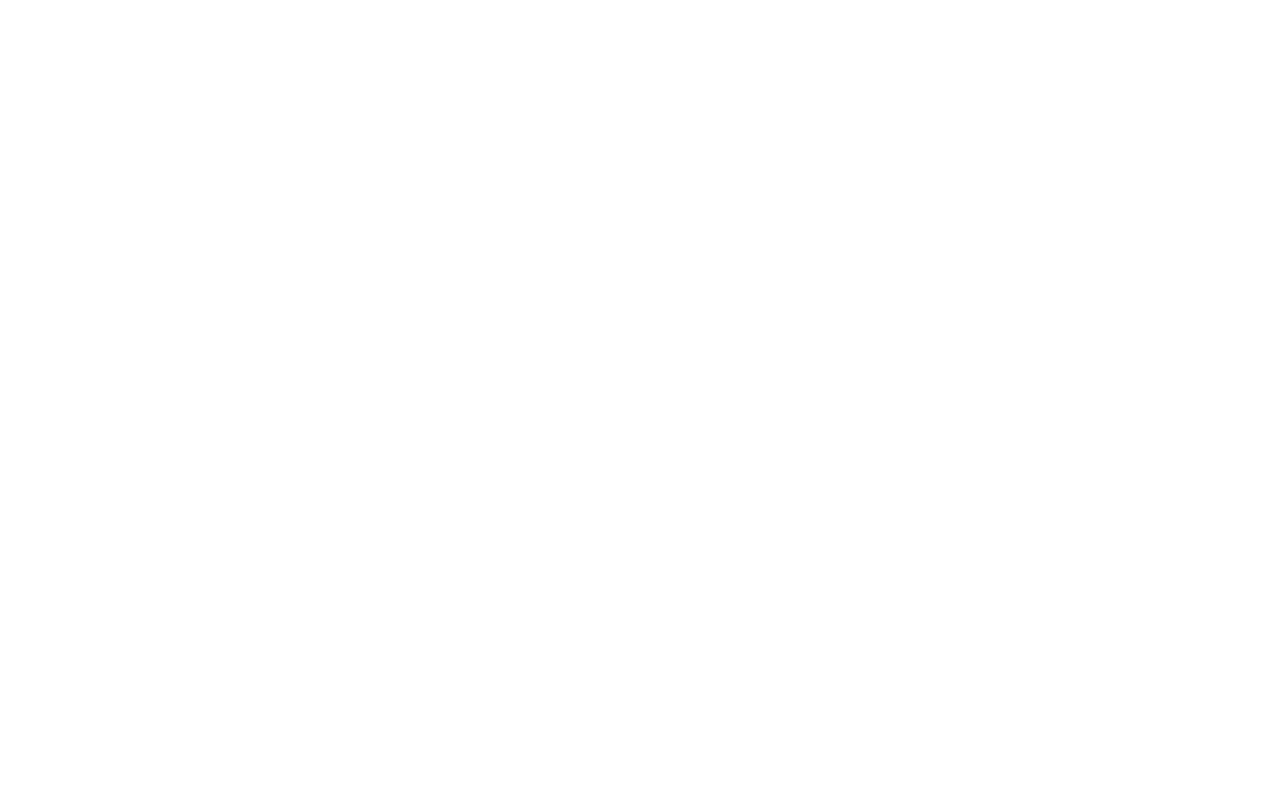
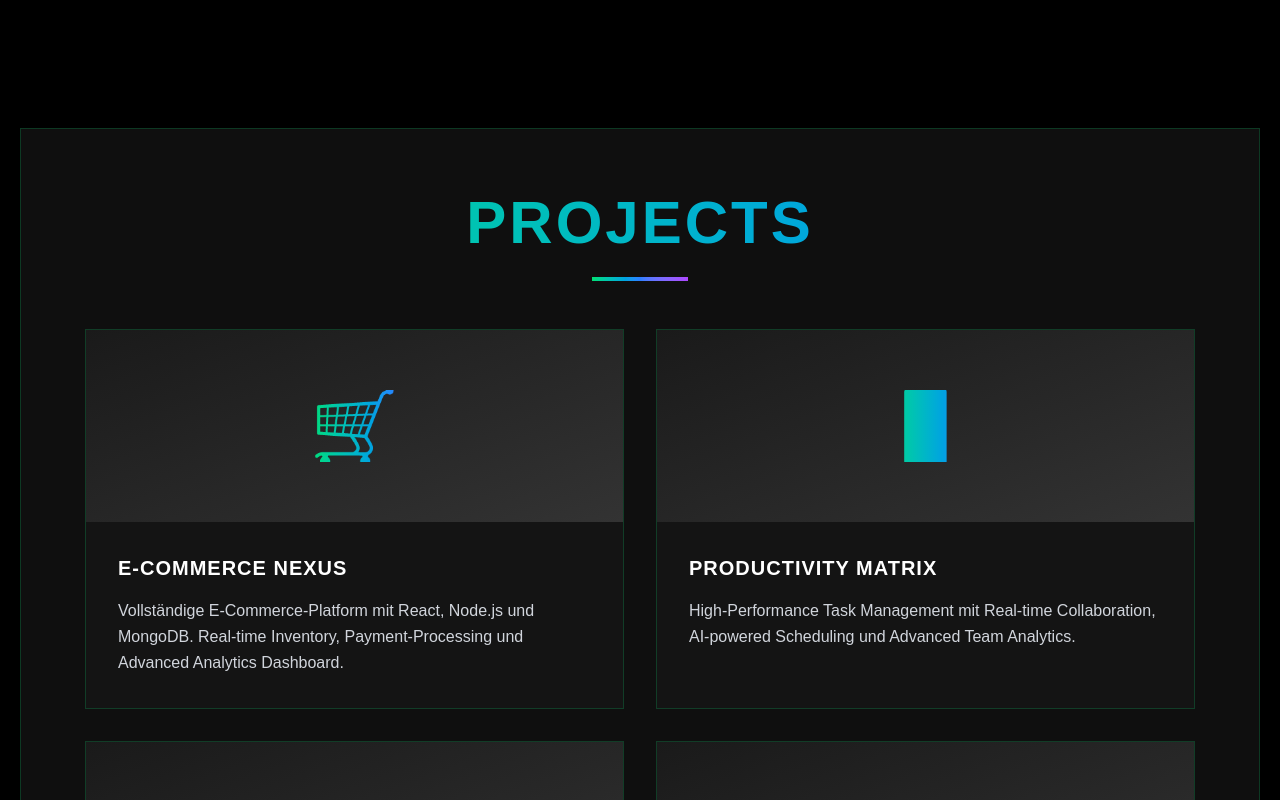
Before and after one commit to BlackReacon/portfolio, a Next.js app: page / in a window 1280 px wide. Shown: the part 2660-3460 px from the top of the page. Before the commit the page ends 2660 px from the top, so only its background shows below. Built offline with nearby package versions, Linux system fonts and the light colour scheme.

Commit message:
Added ProjectsPage

```diff
--- a/src/app/page.tsx
+++ b/src/app/page.tsx
@@ -1,6 +1,7 @@
 import About from "@/components/sections/about/page";
 import Hero from "@/components/sections/hero/page";
 import SkillsPage from "@/components/sections/skills/page";
+import ProjectsPage from "@/components/sections/projects/page";
 
 export default function Home() {
   return (
@@ -9,6 +10,7 @@
         <Hero />
         <About />
         <SkillsPage />
+        <ProjectsPage/>
       </main>
     </div>
   );
--- /dev/null
+++ b/src/components/sections/projects/page.tsx
@@ -0,0 +1,37 @@
+export default function ProjectsPage() {
+  return (
+    <>
+      <section id="projects" className="py-24">
+        <div className="container mx-auto px-5">
+          <div className="bg-[#0f0f0f] border border-green-400/20 my-8">
+            <div className="p-8 md:p-16">
+              <h2 className="text-4xl md:text-6xl font-extrabold uppercase tracking-wider text-center mb-12 bg-gradient-to-r from-green-400 to-blue-500 bg-clip-text text-transparent relative">
+                PROJECTS
+                <div className="w-24 h-1 bg-gradient-to-r from-green-400 via-blue-500 to-purple-500 mx-auto mt-6" />
+              </h2>
+              {/* Project items will go here */}
+              <div className="grid grid-cols-1 lg:grid-cols-2 gap-8 mt-12">
+                  {[
+                    { emoji: '🛒', title: 'E-COMMERCE NEXUS', description: 'Vollständige E-Commerce-Platform mit React, Node.js und MongoDB. Real-time Inventory, Payment-Processing und Advanced Analytics Dashboard.' },
+                    { emoji: '📱', title: 'PRODUCTIVITY MATRIX', description: 'High-Performance Task Management mit Real-time Collaboration, AI-powered Scheduling und Advanced Team Analytics.' },
+                    { emoji: '🌐', title: 'DIGITAL COSMOS', description: 'Ultra-moderne Portfolio-Website mit Custom Animations, Performance-Optimierung und Progressive Web App Features.' },
+                    { emoji: '🎵', title: 'AUDIO SPECTRUM', description: 'Advanced Music Streaming Platform mit AI-Recommendations, Social Features und Real-time Audio Processing.' }
+                  ].map((project, index) => (
+                    <div key={index} className="bg-[#141414] border border-green-400/20 overflow-hidden">
+                      <div className="h-48 bg-gradient-to-br from-[#1a1a1a] to-[#333] flex items-center justify-center text-7xl font-bold">
+                        <span className="bg-gradient-to-r from-green-400 to-blue-500 bg-clip-text text-transparent">{project.emoji}</span>
+                      </div>
+                      <div className="p-8">
+                        <h3 className="text-xl font-bold uppercase tracking-wider mb-4">{project.title}</h3>
+                        <p className="text-gray-300 leading-relaxed">{project.description}</p>
+                      </div>
+                    </div>
+                  ))}
+                </div>
+            </div>
+          </div>
+        </div>
+      </section>
+    </>
+  );
+}
```
